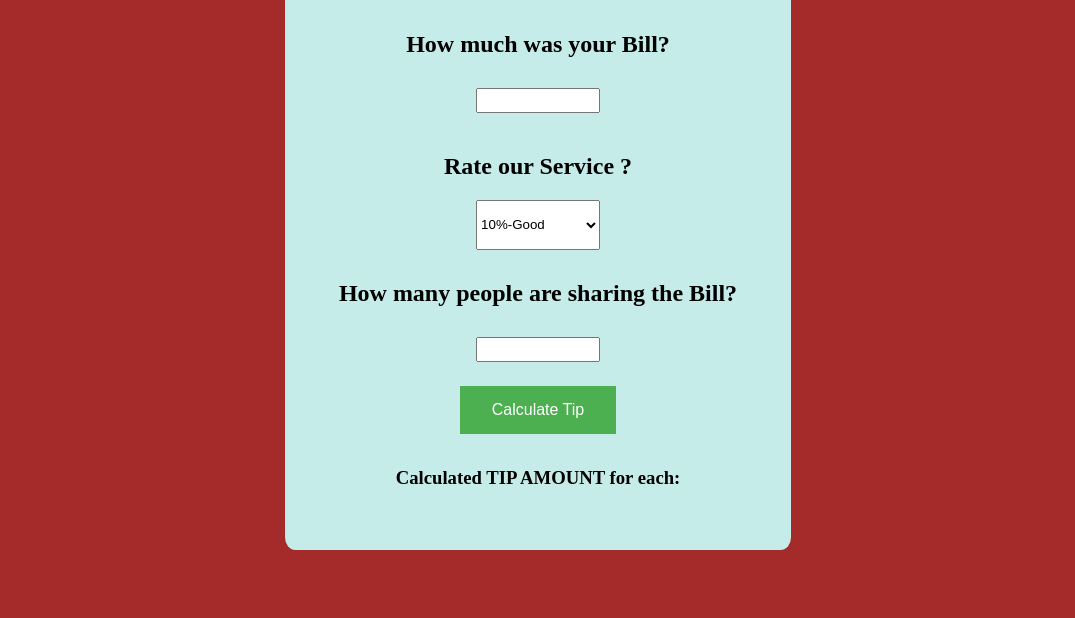
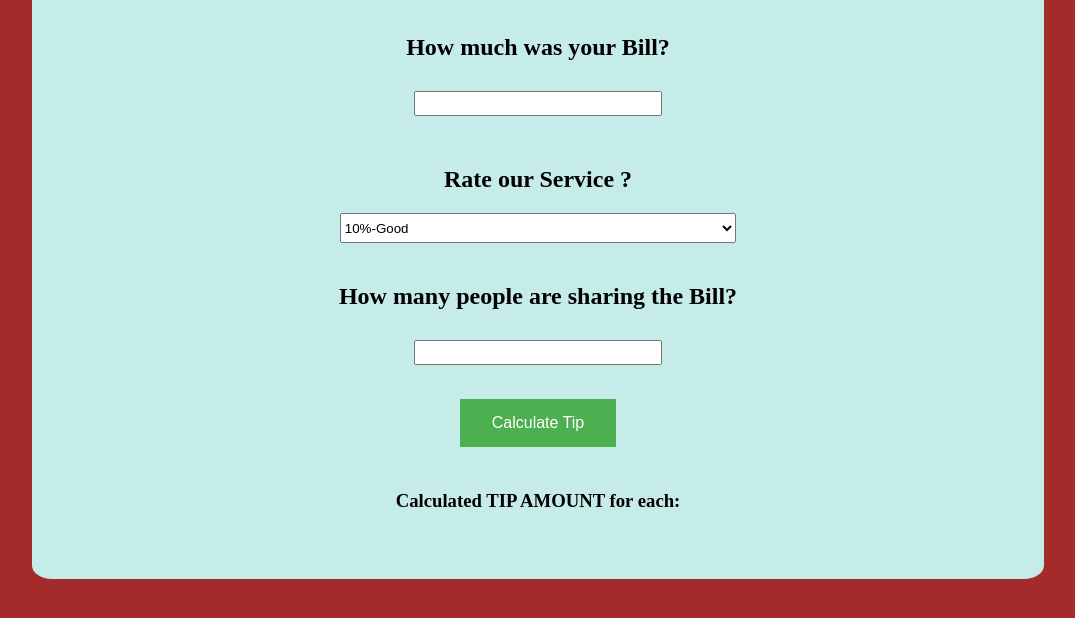
Before and after one commit to AviEric/tipCalculator, a plain HTML site: page index.html in a window 1280 px wide. Shown: the part 104-722 px from the top of the page, without its empty margins (102-1177 px from the left). Drawn offline with Linux system fonts and the light colour scheme.

Commit message:
second commit

```diff
--- a/index.html
+++ b/index.html
@@ -51,10 +51,10 @@
         <div>
             <h2>Rate our Service ?</h2>
             <select id="sky2">
-                <option value="good">10%-Good</option>
-                <option value="better">20%-Better</option>
-                <option value="best">30%-Outstanding</option>
-                <option value="poor">0%-poor</option>
+                <option class="option" value="good">10%-Good</option>
+                <option class="option" value="better">20%-Better</option>
+                <option class="option" value="best">30%-Outstanding</option>
+                <option class="option" value="poor">0%-poor</option>
             </select>
         </div>
         <div>
--- a/style.css
+++ b/style.css
@@ -6,9 +6,9 @@
     /*background-image: url(img/foodbackground.jpg);*/
    background-position: 10px;
    background-color: rgb(198, 236, 234);
-   margin: 20px;
-   margin-right: 30%;
-   margin-left: 30%;
+
+   margin-right: 10%;
+   margin-left: 10%;
    border-radius: 2%;
 }
 .container>div{
@@ -23,8 +23,8 @@
 
 }
 #sky2{
-    width: 25%;
-    height: 50px;
+    width: 40%;
+    height: 30px;
 }
 
 input[type=text] {
@@ -46,3 +46,6 @@ input[type=text] {
     margin: 4px 2px;
     cursor: pointer;
   }
+  .option{
+     padding: 2px;
+  }
```
